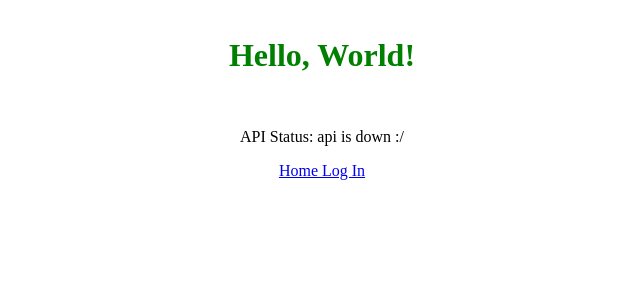
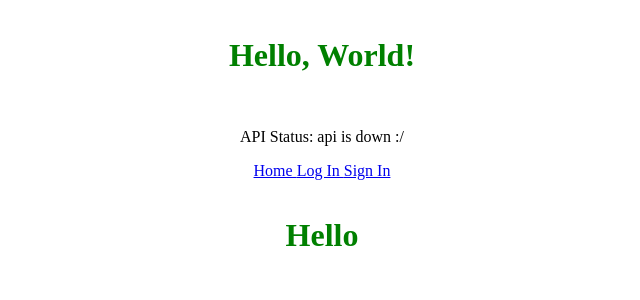
Before and after one commit to timDeHof/PawnShop-Galaxyv2.0, a React (Create React App) app: page /signin in a window 1280 px wide. Shown: the top 300 px of the page, without its empty margins (318-958 px from the left). Built offline with nearby package versions, Linux system fonts and the light colour scheme; no server answers.

Commit message:
added a sign in page and route

```diff
--- a/src/components/App.js
+++ b/src/components/App.js
@@ -8,6 +8,7 @@ import { getAPIHealth } from "../axios-services";
 import "../style/App.css";
 import Login from "./Login";
 import Navbar from "./Navbar";
+import Signin from "./Signin";
 
 const App = () => {
   const [APIHealth, setAPIHealth] = useState("");
@@ -35,6 +36,7 @@ const App = () => {
       <Navbar />
       <Routes>
         <Route path="/login" element={<Login />} />
+        <Route path="/signin" element={<Signin />} />
       </Routes>
     </div>
   );
--- a/src/components/Navbar.jsx
+++ b/src/components/Navbar.jsx
@@ -13,8 +13,8 @@ function Navbar() {
       <nav>
         {/* <h1>Welcome, {user.username} !</h1> */}
         <Link to="/">Home </Link>
-
         <Link to="/Login">Log In </Link>
+        <Link to="/Signin">Sign In</Link>
       </nav>
     </div>
   );
--- /dev/null
+++ b/src/components/Signin.jsx
@@ -0,0 +1,11 @@
+import React from "react";
+
+function Signin() {
+  return (
+    <div>
+      <h1>Hello</h1>
+    </div>
+  );
+}
+
+export default Signin;
--- a/src/components/index.js
+++ b/src/components/index.js
@@ -1,2 +1,4 @@
-export { default as App } from './App';
-export { default as Login } from './Login'
+export { default as App } from "./App";
+export { default as Login } from "./Login";
+export { default as Navbar } from "./Navbar";
+export { default as Signin } from "./Signin";
```
